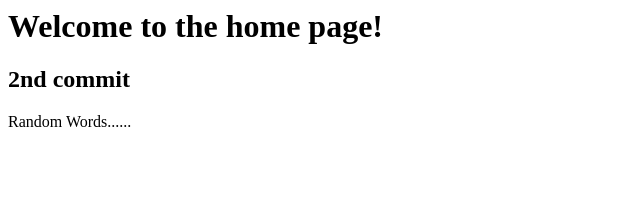
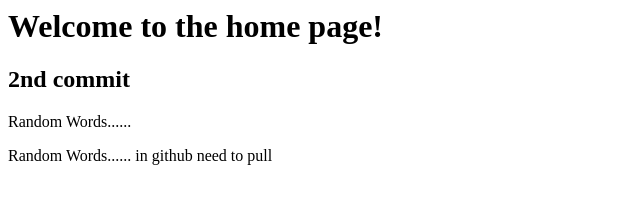
Before and after one commit to Syed-Eftasum/Test, a plain HTML site: page index.html in a window 1280 px wide. Shown: the whole page, without its empty margins (0-640 px from the left). Drawn offline with Linux system fonts and the light colour scheme.

Commit message:
Update index.html

```diff
--- a/index.html
+++ b/index.html
@@ -7,6 +7,7 @@
     <h1>Welcome to the home page!</h1>
     <h2>2nd commit</h2>
     <p>Random Words......</p>
+    <p>Random Words...... in github need to pull</p>
   </body>
 
 </html>
```
